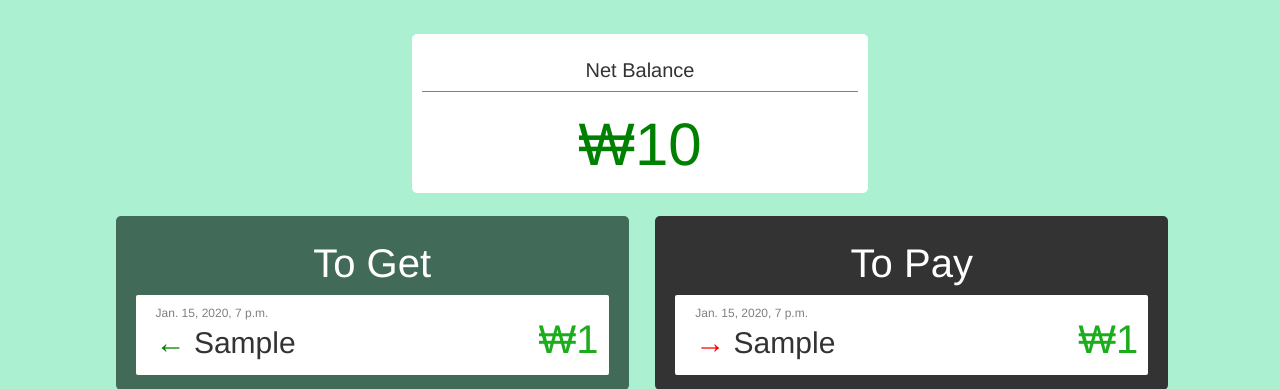
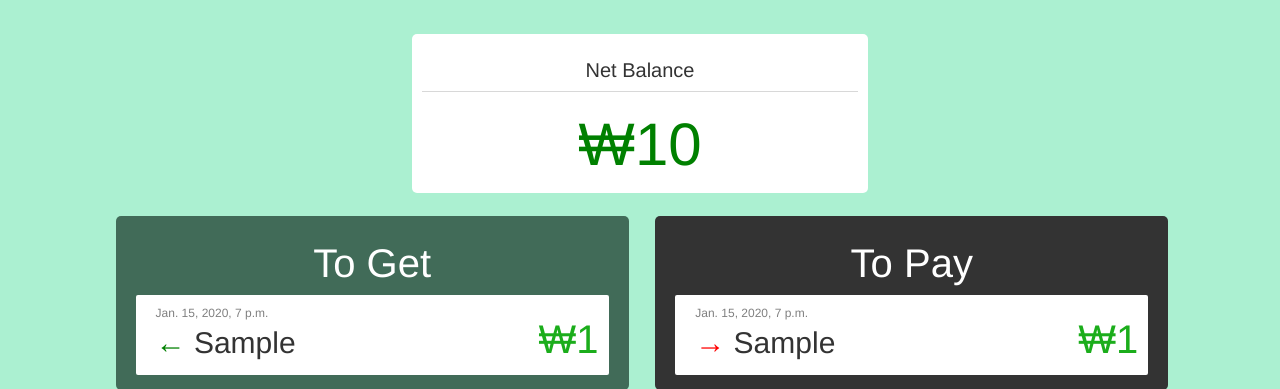
Before and after one commit to tsook/harathon, a Django app: template finance/templates/finance/home_page.html in a window 1280 px wide. Shown: the part 59-448 px from the top of the page. Run offline with Django 3.2, Linux system fonts and the light colour scheme; tables that the repository leaves empty hold one stand-in row (values such as "Sample post"); the template is opened without the code that fills it: values that come from a table or form of the project are taken from there, most other values are stand-ins (such as "Sample title", 1, 10 or a date in 2020); some libraries are stand-ins or nearby versions.

Commit message:
some changes

```diff
--- a/finance/templates/finance/home_page.html
+++ b/finance/templates/finance/home_page.html
@@ -8,7 +8,7 @@
 {% block content %}
 <div class="balance-section">
 	<h1 style="font-size: 20px; color: #333"> Net Balance </h1>
-	<div style="border-top: solid 1px gray">
+	<div style="border-top: solid 1px #d8d8d8">
 	{% if balance < 0 %}
 		<h1 style="color: red; font-size: 60px"> ₩{{ balance }}</h1>
 	{% else %}
--- a/finance/views.py
+++ b/finance/views.py
@@ -9,6 +9,7 @@ def login_page(request):
 	if request.method == 'POST':
 		form = loginForm(request.POST)
 		if form.is_valid():
+			print(form)
 			data = form.cleaned_data
 			name = data["name"]
 			Alllist = Relation.objects.all()
```
